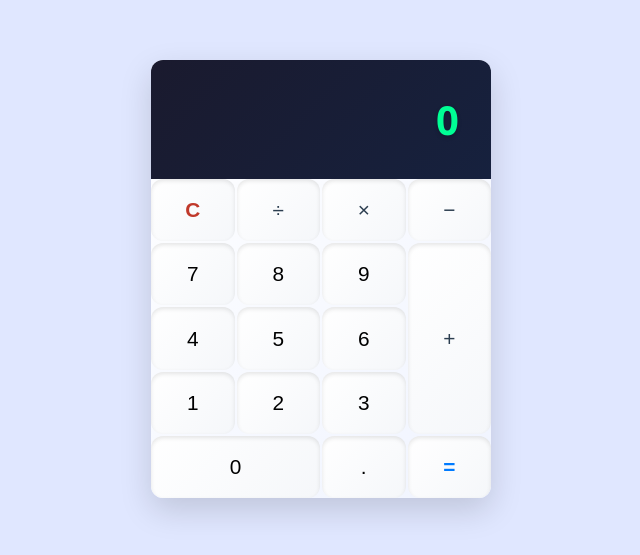
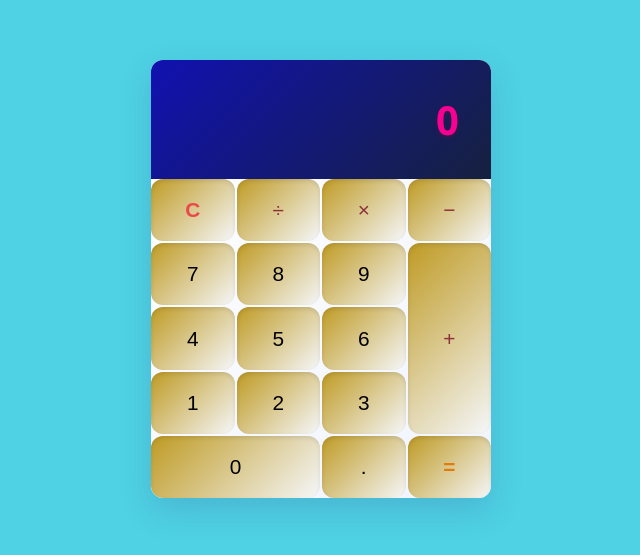
Before and after one commit to lolo435/projetCalculatrice, a plain HTML site: page index.html in a window 1280 px wide. Shown: the part 137-692 px from the top of the page, without its empty margins (319-959 px from the left). Drawn offline with Linux system fonts and the light colour scheme.

Commit message:
changement de couleur css

```diff
--- a/style.css
+++ b/style.css
@@ -1,15 +1,15 @@
 
         :root {
-            --bg-page: #e0e7ff;
+            --bg-page: #4fd2e4;
             --bg-panel: linear-gradient(135deg, #ffffff, #f0f4ff);
-            --bg-display: linear-gradient(135deg, #1a1a2e, #16213e);
-            --text-display: #00ff95;
-            --btn-num: linear-gradient(135deg, #ffffff, #f5f7fa);
-            --btn-op: linear-gradient(135deg, #fff3e6, #ffe6cc);
+            --bg-display: linear-gradient(135deg, #1111b1, #16213e);
+            --text-display: #ff0095f6;
+            --btn-num: linear-gradient(135deg, #b88f09e3, #f5f7fa);
+            --btn-op: linear-gradient(135deg, #ffe6e6, #ffe6cc);
             --btn-clear: linear-gradient(135deg, #ffebee, #ffcdd2);
             --btn-eq: linear-gradient(135deg, #e0f7fa, #b2ebf2);
             --radius: 12px;
-            --shadow: rgba(0, 0, 0, 0.15);
+            --shadow: rgba(48, 64, 134, 0.192);
             --transition: all 0.3s ease;
         }
 
@@ -53,7 +53,7 @@
             padding: 2rem;
             font-size: 2.5rem;
             font-weight: bold;
-            text-shadow: 0 2px 4px rgba(0, 0, 0, 0.2);
+            text-shadow: 0 2px 4px rgba(206, 17, 17, 0.2);
         }
 
         .keys {
@@ -92,7 +92,7 @@
         .clear {
             grid-area: clear;
             background: var(--btn-clear);
-            color: #c0392b;
+            color: #e94949;
         }
 
         .divide {
@@ -162,7 +162,7 @@
         .equal {
             grid-area: equal;
             background: var(--btn-eq);
-            color: #007bff;
+            color: #df7c0b;
         }
 
         .clear,
@@ -174,7 +174,7 @@
         .subtract,
         .multiply,
         .divide {
-            color: #2c3e50;
+            color: #750320c2;
         }
 
         @media (max-width: 360px) {
```
